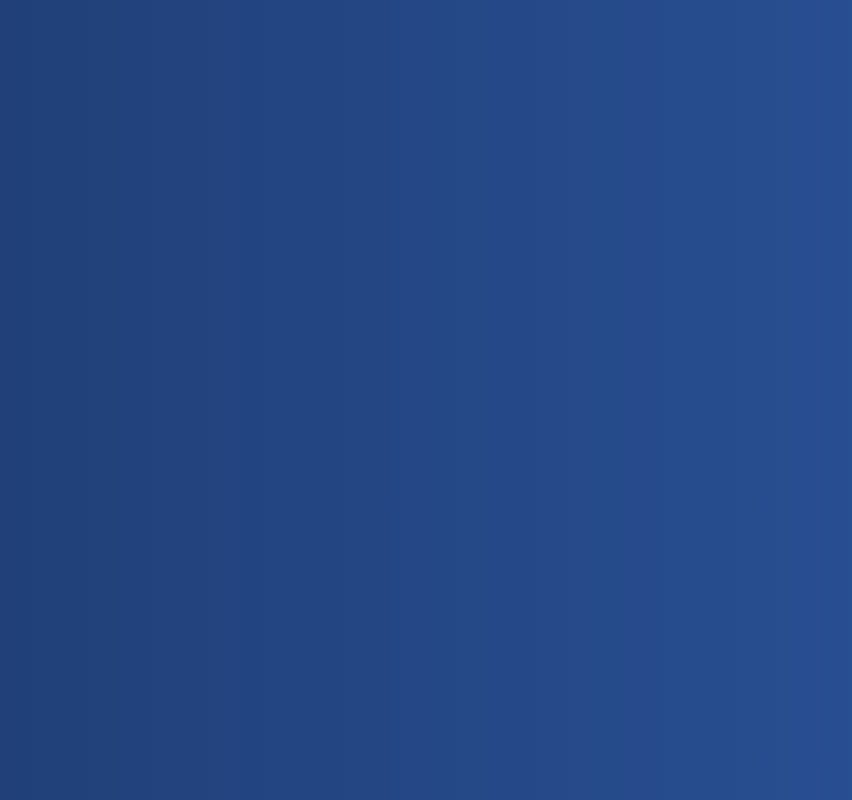
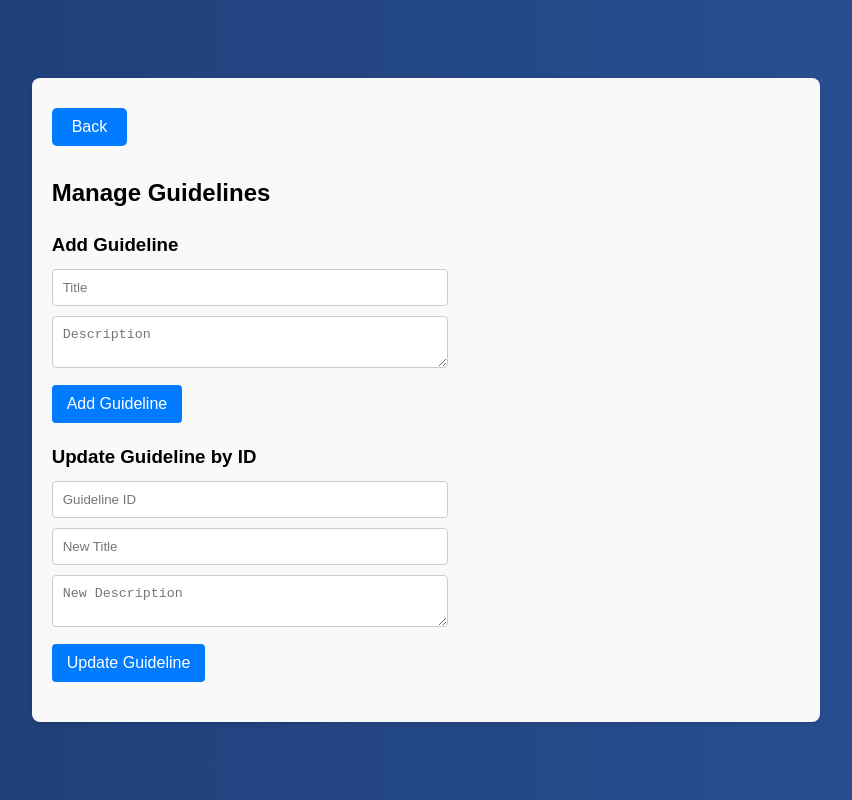
Before and after one commit to Uchiha292/Jail-Management-System-MERN-, a React (Vite) app in the folder jail-management-system/frontend/my-app/: page /warden/manage-guidelines in a window 1280 px wide. Before the commit this address had no page. Shown: the whole page, without its empty margins (214-1066 px from the left). Built offline with nearby package versions, Linux system fonts and the light colour scheme.

Commit message:
Warden(Manage Guidlines)

```diff
--- a/jail-management-system/frontend/my-app/src/App.jsx
+++ b/jail-management-system/frontend/my-app/src/App.jsx
@@ -15,6 +15,7 @@ import PendingTransfers from './pages/PendingTransfers';
 import GenerateReports from './pages/GenerateReports';
 import IncidentFreqReport from './pages/IncidentFreqReport';
 import PrisonerDemoReports from './pages/PrisonerDemReports';
+import ManageGuidelines from './pages/ManageGuidlines';
 
 function App() {
     return (
@@ -38,7 +39,7 @@ function App() {
                 <Route path="/warden/reports" element={<GenerateReports />} />
                 <Route path="/warden/report/incident-frequency" element={<IncidentFreqReport />} />
                 <Route path="/warden/report/prisoner-demographics" element={<PrisonerDemoReports />} />
-
+                <Route path="/warden/manage-guidelines" element={<ManageGuidelines />} />
 
             </Routes>
         </Router>
--- /dev/null
+++ b/jail-management-system/frontend/my-app/src/pages/ManageGuidlines.jsx
@@ -0,0 +1,105 @@
+import React, { useState } from 'react';
+import axios from 'axios';
+import BackButton from '../components/BackButton';
+import '../styles/ManageGuidlines.css';
+
+const ManageGuidelines = () => {
+  // States for Add Guideline form
+  const [addTitle, setAddTitle] = useState('');
+  const [addDescription, setAddDescription] = useState('');
+  const [message, setMessage] = useState('');
+  const [error, setError] = useState('');
+
+  // States for Update Guideline form
+  const [guidelineId, setGuidelineId] = useState('');
+  const [updateTitle, setUpdateTitle] = useState('');
+  const [updateDescription, setUpdateDescription] = useState('');
+
+  const handleAddGuideline = async (e) => {
+    e.preventDefault();
+    try {
+      const response = await axios.post('http://localhost:5000/api/guidelines', {
+        title: addTitle,
+        description: addDescription,
+      });
+      setMessage(response.data.message);
+      setAddTitle('');
+      setAddDescription('');
+    } catch (err) {
+      setError('Error adding guideline: ' + err.response?.data?.message || err.message);
+    }
+  };
+
+  const handleUpdateGuideline = async (e) => {
+    e.preventDefault();
+    try {
+      const response = await axios.put(`http://localhost:5000/api/guidelines/${guidelineId}`, {
+        title: updateTitle,
+        description: updateDescription,
+      });
+      setMessage(response.data.message);
+      setGuidelineId('');
+      setUpdateTitle('');
+      setUpdateDescription('');
+    } catch (err) {
+      setError('Error updating guideline: ' + err.response?.data?.message || err.message);
+    }
+  };
+
+  return (
+    <div className="manage-guidelines-container">
+      <BackButton />
+      <h2>Manage Guidelines</h2>
+
+      {/* Add Guideline Form */}
+      <form onSubmit={handleAddGuideline} className="guideline-form">
+        <h3>Add Guideline</h3>
+        <input
+          type="text"
+          placeholder="Title"
+          value={addTitle}
+          onChange={(e) => setAddTitle(e.target.value)}
+          required
+        />
+        <textarea
+          placeholder="Description"
+          value={addDescription}
+          onChange={(e) => setAddDescription(e.target.value)}
+          required
+        />
+        <button type="submit">Add Guideline</button>
+      </form>
+
+      {/* Update Guideline Form */}
+      <form onSubmit={handleUpdateGuideline} className="guideline-form">
+        <h3>Update Guideline by ID</h3>
+        <input
+          type="text"
+          placeholder="Guideline ID"
+          value={guidelineId}
+          onChange={(e) => setGuidelineId(e.target.value)}
+          required
+        />
+        <input
+          type="text"
+          placeholder="New Title"
+          value={updateTitle}
+          onChange={(e) => setUpdateTitle(e.target.value)}
+          required
+        />
+        <textarea
+          placeholder="New Description"
+          value={updateDescription}
+          onChange={(e) => setUpdateDescription(e.target.value)}
+          required
+        />
+        <button type="submit">Update Guideline</button>
+      </form>
+
+      {message && <p className="success-message">{message}</p>}
+      {error && <p className="error-message">{error}</p>}
+    </div>
+  );
+};
+
+export default ManageGuidelines;
--- a/jail-management-system/frontend/my-app/src/pages/WardenHomePage.jsx
+++ b/jail-management-system/frontend/my-app/src/pages/WardenHomePage.jsx
@@ -10,7 +10,7 @@ const WardenHomePage = () => {
         <nav className="warden-nav">
           <Link to="#" className="nav-link">Manage Jailers</Link>
           <Link to="/warden/manage-transfers" className="nav-link">Manage Transfers</Link>
-          <Link to="#" className="nav-link">Manage Guidelines</Link>
+          <Link to="/warden/manage-guidelines" className="nav-link">Manage Guidelines</Link>
           <Link to="/warden/reports" className="nav-link">Generate Reports</Link>
         </nav>
       </header>
--- /dev/null
+++ b/jail-management-system/frontend/my-app/src/styles/ManageGuidlines.css
@@ -0,0 +1,63 @@
+.manage-guidelines-container {
+    font-family: Arial, sans-serif;
+    background-color: #f9f9f9;
+    color: black;
+    padding: 20px;
+    border-radius: 8px;
+    box-shadow: 0 2px 5px rgba(0, 0, 0, 0.1);
+    max-width: 800px;
+    margin: 20px auto;
+  }
+
+  .back-button {
+    position: absolute;
+    top: 10px;
+    left: 10px;
+  }
+
+  .back-button-wrapper {
+    position: absolute;
+    top: 20px;
+    left: 20px;
+  }
+
+  .guideline-form {
+    margin-bottom: 20px;
+    width: 50%;
+  }
+
+  .guideline-form h3 {
+    margin-bottom: 10px;
+  }
+
+  .guideline-form input,
+  .guideline-form textarea {
+    width: 100%;
+    padding: 10px;
+    margin-bottom: 10px;
+    border: 1px solid #ccc;
+    border-radius: 4px;
+  }
+
+  .guideline-form button {
+    padding: 10px 15px;
+    background-color: #007bff;
+    color: white;
+    border: none;
+    border-radius: 4px;
+   cursor: pointer;
+  }
+
+  .guideline-form button:hover {
+    background-color: #0056b3;
+  }
+
+  .success-message {
+    color: #28a745;
+    text-align: center;
+  }
+
+  .error-message {
+    color: #dc3545;
+    text-align: center;
+  }
```
